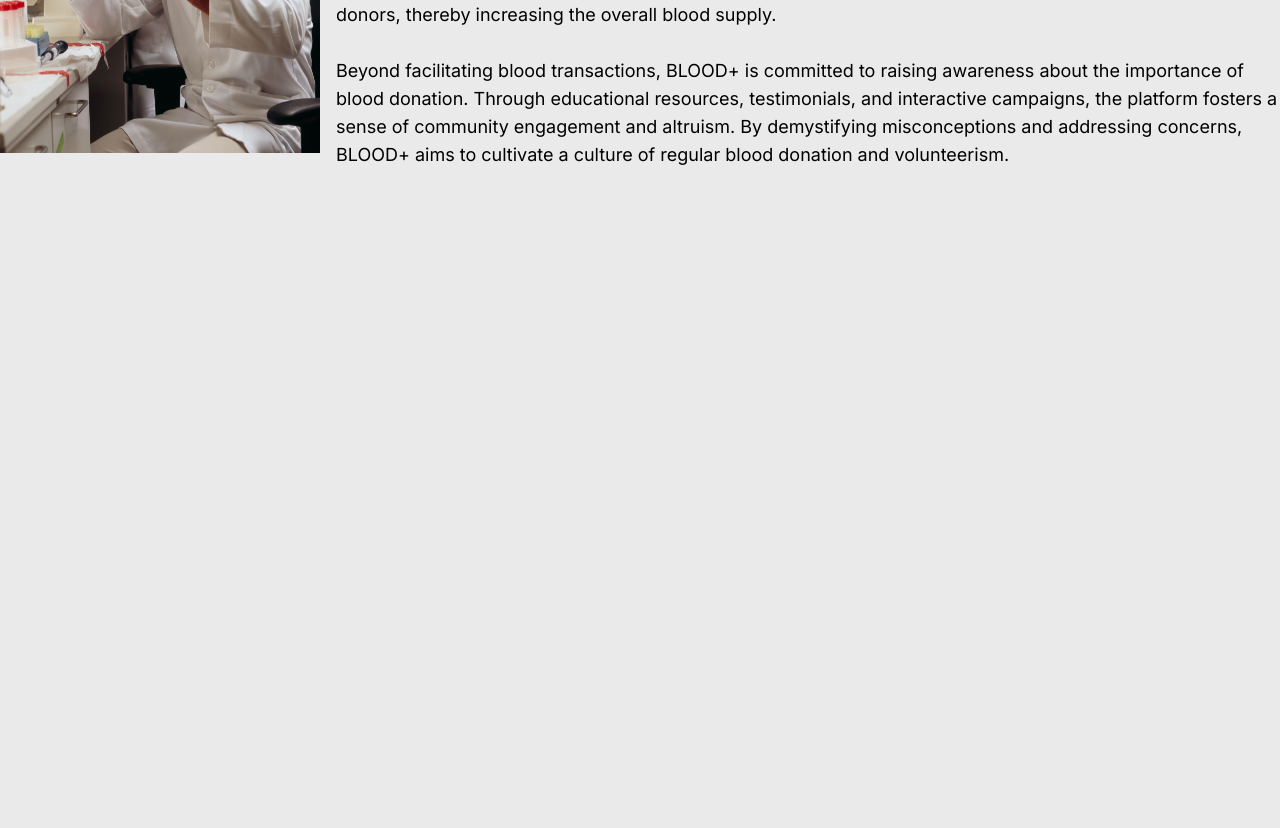
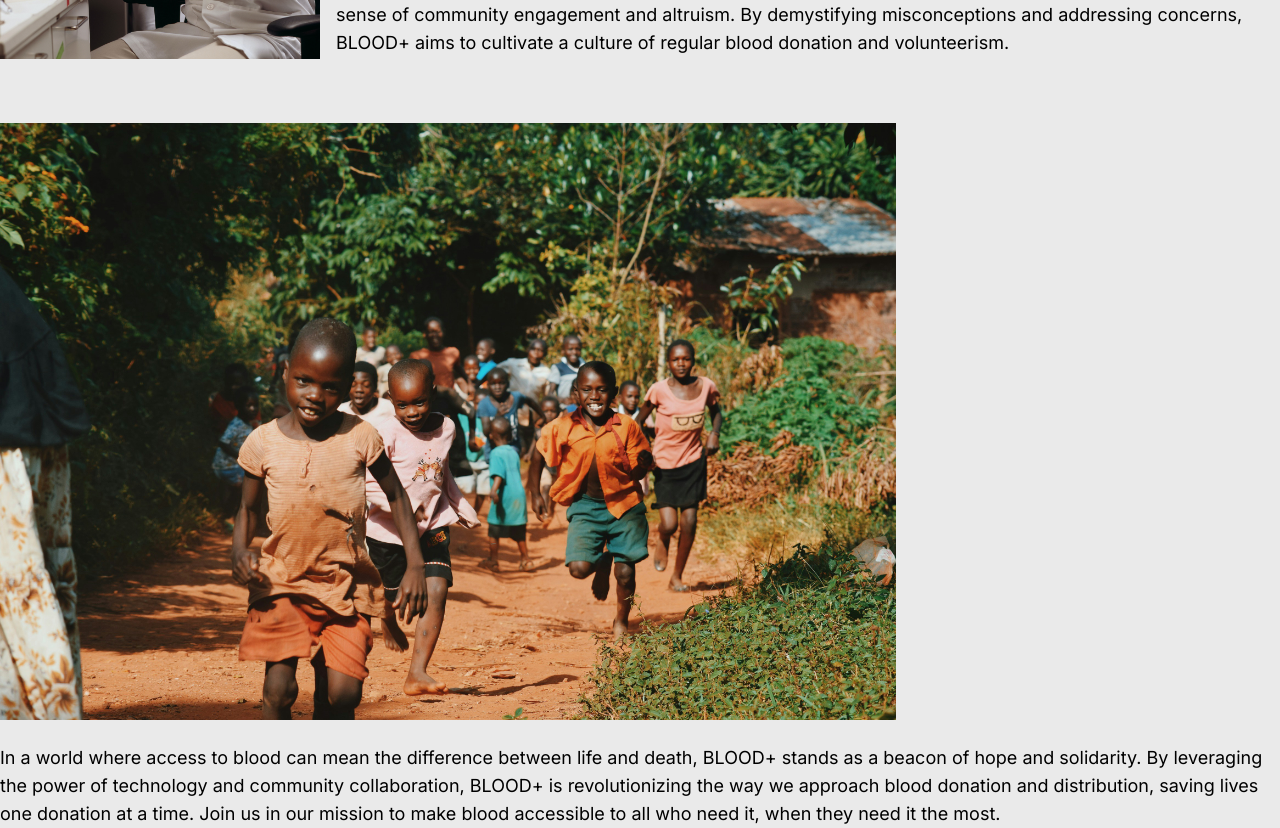
Before and after one commit to Yantiomene/blood-, a Next.js app in the folder client/: page /about in a window 1280 px wide. Shown: the part 500-1328 px from the top of the page. Before the commit the page ends 800 px from the top, so only its background shows below. Built offline with nearby package versions, Linux system fonts and the light colour scheme; no server answers.

Commit message:
updated ABOUT page

```diff
--- a/client/app/about/page.tsx
+++ b/client/app/about/page.tsx
@@ -11,29 +11,28 @@ export default function AboutPage() {
             <br /> {/* Add a break line after the first paragraph */}
 
             <div className="flex"> {/* Added a flex container */}
-                <img src="/blood_research.jpg" alt="Blood Research" className="mr-4" style={{ width: '25%', height: 'auto', float: 'left', marginRight: '1rem', marginBottom: '1rem' }} /> {/* Image added with a quarter of the size */}
+                <img src="/blood_research.jpg" alt="Blood Research" className="mr-4" style={{ width: '25%', height: 'auto', float: 'left', marginRight: '1rem', marginBottom: '1rem' }} /> {/* First image */}
                 <p className="text-lg">
                     In critical moments, access to blood can be a matter of life or death. Whether it's for emergency transfusions or routine medical procedures, the availability of blood is essential. However, navigating the complexities of blood donation and procurement can be daunting. Enter BLOOD+ – a revolutionary digital platform designed to bridge the gap between blood donors and recipients seamlessly.
                     <br />
-
-		    <br />
-
-		BLOOD+ serves as a comprehensive online hub, offering a range of vital services to both those in need of blood and those willing to donate. Here's a closer look at how BLOOD+ is transforming the landscape of blood accessibility
-
-		    <br />
-
                     <br />
                     BLOOD+ simplifies the blood donation process by allowing users to register as donors directly through the platform. Donors can create profiles, specify their blood type, and schedule appointments at nearby donation centers at their convenience. This streamlined approach encourages more individuals to become regular blood donors, thereby increasing the overall blood supply.
-
                     <br />
-
                     <br />
                     Beyond facilitating blood transactions, BLOOD+ is committed to raising awareness about the importance of blood donation. Through educational resources, testimonials, and interactive campaigns, the platform fosters a sense of community engagement and altruism. By demystifying misconceptions and addressing concerns, BLOOD+ aims to cultivate a culture of regular blood donation and volunteerism.
                 </p>
             </div>
             <br />
+            <br /> {/* Add a break line after the third paragraph */}
+
+            <div style={{ textAlign: 'center' }}> {/* Centered image */}
+                <img src="/remote_aread.jpg" alt="Remote Area" style={{ width: '70%', height: 'auto' }} /> {/* Second image */}
+            </div>
+
 	              <br />
-	    {/* Add a break line after the third paragraph */}
+            <p className="text-lg">
+                In a world where access to blood can mean the difference between life and death, BLOOD+ stands as a beacon of hope and solidarity. By leveraging the power of technology and community collaboration, BLOOD+ is revolutionizing the way we approach blood donation and distribution, saving lives one donation at a time. Join us in our mission to make blood accessible to all who need it, when they need it the most.
+            </p>
         </div>
     );
 };
```
Lines whose indentation alone changed are shown as unchanged.
